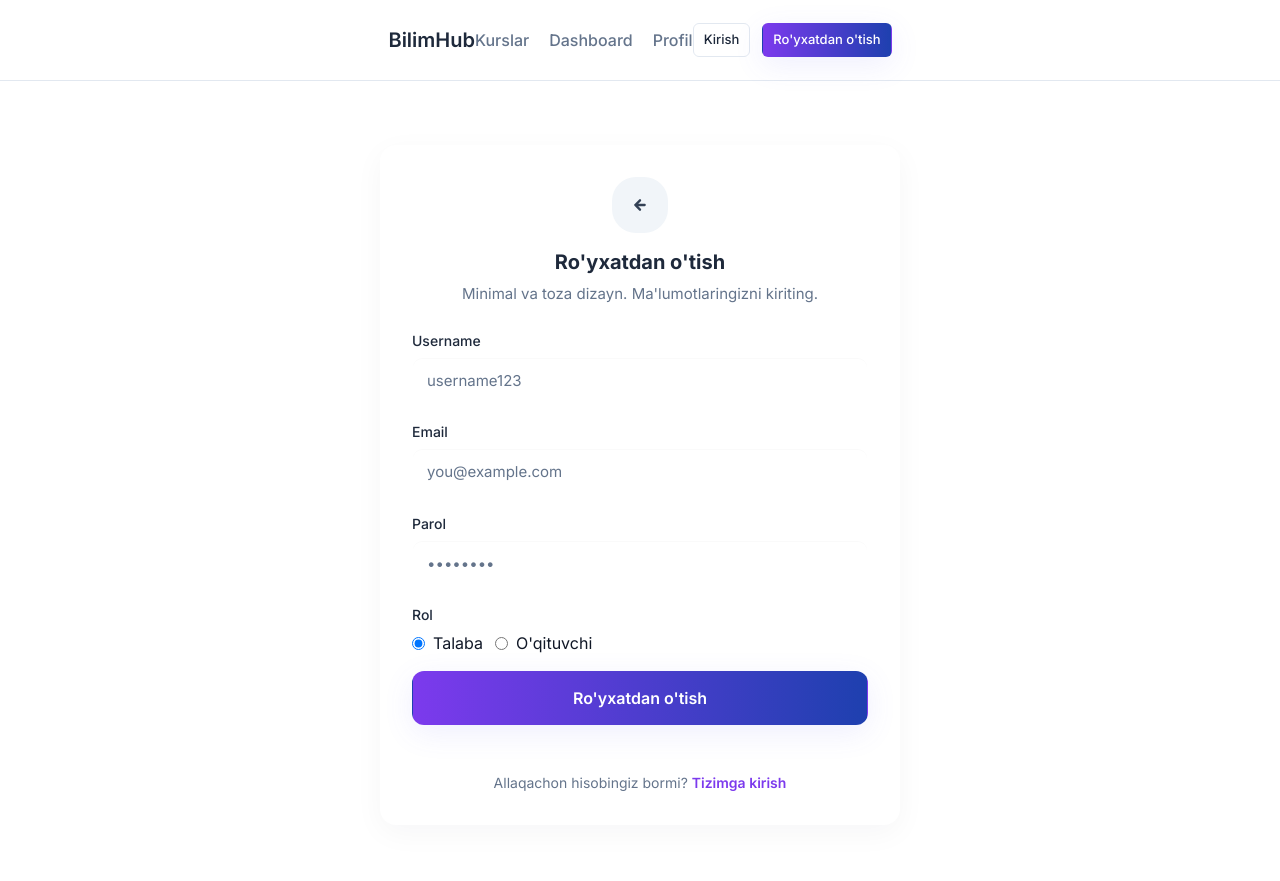
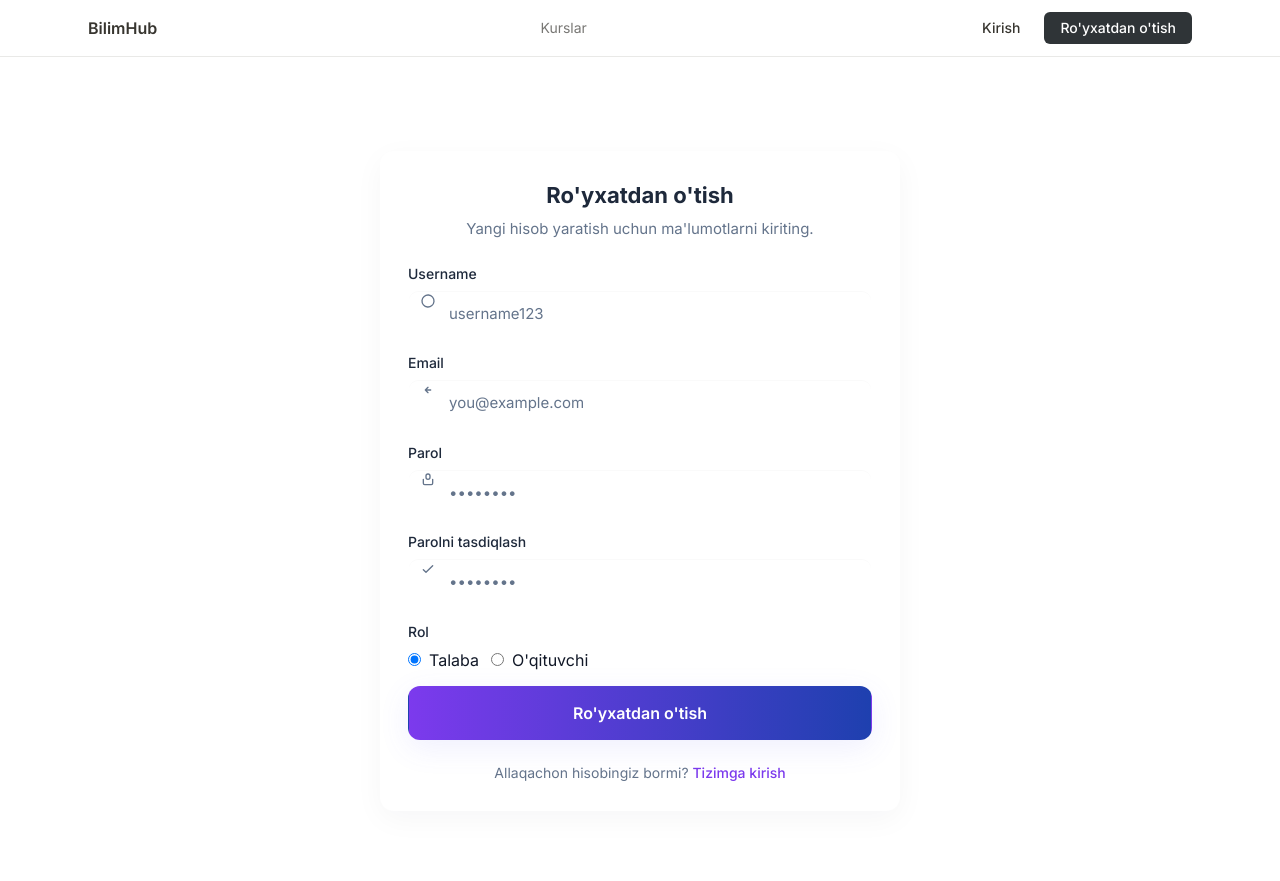
Before and after one commit to Fazliddinov5030/mk, a Django app: page /register/ in a window 1280 px wide. Before the commit the page ends 791 px from the top, so only its background shows below. Run offline with Django 5.2, Linux system fonts and the light colour scheme; some libraries are stand-ins or nearby versions.

Commit message:
dizzyin  taxlandi

```diff
--- a/accounts/views.py
+++ b/accounts/views.py
@@ -1,4 +1,4 @@
-from django.shortcuts import render
+from django.shortcuts import render, redirect
 from rest_framework import generics, permissions, status
 from rest_framework.response import Response
 from rest_framework_simplejwt.tokens import RefreshToken
@@ -10,8 +10,8 @@ class RegisterView(generics.CreateAPIView):
     permission_classes = (permissions.AllowAny,)
 
     def get(self, request, *args, **kwargs):
-        serializer = self.get_serializer()
-        return Response(serializer.data)
+        # GET so'rov (brauzerdan) kelganda frontend HTML sahifaga yo'naltiramiz
+        return redirect('/register/')
 
     def create(self, request, *args, **kwargs):
         serializer = self.get_serializer(data=request.data)
--- a/static/css/ui_system.css
+++ b/static/css/ui_system.css
@@ -253,6 +253,39 @@ nav.card {
 .auth-root { min-height:85vh; display:flex; align-items:center; justify-content:center; padding:40px 16px; }
 .auth-card { width:100%; max-width:520px; }
 
+/* Auth page specific minimal layout */
+.auth-page {
+  min-height: 100vh;
+  display: flex;
+  align-items: center;
+  justify-content: center;
+  padding: 48px 16px;
+  background: #ffffff; /* page background white for auth pages */
+}
+.auth-page .auth-card {
+  max-width: 520px;
+  width: 100%;
+  padding: 28px 28px;
+  border-radius: 14px;
+  box-shadow: 0 8px 30px rgba(16,24,40,0.04);
+}
+.auth-page .card__title { text-align:center; font-size:22px; }
+.auth-page .card__description { text-align:center; color:var(--color-text-muted); margin-bottom:6px; }
+.auth-page .form-group { margin-bottom:14px; }
+.auth-page .card__footer { border-top:0; padding-top:0; margin-top:6px; }
+.auth-page a { color:var(--color-accent); }
+
+/* Input with left icon helper */
+.input-with-icon { position:relative; }
+.input-with-icon .input-icon { position:absolute; left:12px; top:50%; transform:translateY(-50%); color:var(--color-text-muted); pointer-events:none; }
+.input-with-icon .form-input { padding-left:40px; }
+
+/* User menu dropdown */
+.user-menu { position:relative; }
+.user-menu .menu { display:none; }
+.user-menu:hover .menu { display:block; }
+.user-menu button { background:transparent; border:0; }
+
 .card__footer {
   display: flex;
   align-items: center;
--- a/templates/components/navbar.html
+++ b/templates/components/navbar.html
@@ -1,18 +1,32 @@
-<nav class="card" style="border-radius:0; box-shadow:none; border-bottom:1px solid var(--color-border); position:sticky; top:0; z-index:50;">
-    <div class="max-w-7xl mx-auto px-6 h-16 flex items-center justify-between">
-        <a href="/" class="text-xl font-semibold" style="color:var(--color-text-main);">BilimHub</a>
+<nav class="bg-white border-b border-[#E9E9E7] sticky top-0 z-50">
+    <div class="max-w-6xl mx-auto px-6 h-14 flex items-center justify-between">
+        <a href="/" class="text-base font-semibold text-[#37352F]">BilimHub</a>
 
-        <div class="site-nav">
-            <a href="{% url 'course_list' %}">Kurslar</a>
-            <a href="{% url 'dashboard' %}">Dashboard</a>
-            <a href="{% url 'profile' %}">Profil</a>
+        <div class="hidden md:flex items-center gap-6">
+            <a href="{% url 'course_list' %}" class="text-sm text-[#787774] hover:text-[#37352F] transition-colors">Kurslar</a>
+            {% if user.is_authenticated %}
+                <a href="{% url 'dashboard' %}" class="text-sm text-[#787774] hover:text-[#37352F] transition-colors">Dashboard</a>
+                <div class="user-menu" style="position:relative;">
+                    <button class="flex items-center gap-2 text-sm text-[#787774] hover:text-[#37352F] transition-colors bg-transparent border-0 cursor-pointer">
+                        <div class="w-7 h-7 rounded-full bg-[#E9E9E7] flex items-center justify-center text-[#37352F] font-medium text-xs">
+                            {% with initial=user.first_name|default:user.username %}{{ initial|slice:":1"|upper }}{% endwith %}
+                        </div>
+                        <span class="font-medium">{{ user.get_full_name|default:user.username }}</span>
+                    </button>
+                    <div class="menu" style="display:none; position:absolute; right:0; top: calc(100% + 8px); background:#fff; border:1px solid #eef0ee; box-shadow:0 8px 24px rgba(16,24,40,0.06); border-radius:8px; min-width:160px; z-index:60;">
+                        <a href="{% url 'profile' %}" class="block px-4 py-2 text-sm text-[#37352F] hover:bg-[#F7F7F5]">Profil</a>
+                        <a href="{% url 'dashboard' %}" class="block px-4 py-2 text-sm text-[#37352F] hover:bg-[#F7F7F5]">Dashboard</a>
+                        <a href="{% url 'logout' %}" class="block px-4 py-2 text-sm text-[#37352F] hover:bg-[#F7F7F5]">Chiqish</a>
+                    </div>
+                </div>
+            {% endif %}
         </div>
 
-        <div style="display:flex;align-items:center;gap:12px;">
-            {% url 'login' as login_url %}
-            {% url 'register' as register_url %}
-            {% include 'components/button.html' with is_link=True href=login_url label='Kirish' classes='btn btn--ghost btn--sm' %}
-            {% include 'components/button.html' with is_link=True href=register_url label="Ro'yxatdan o'tish" classes='btn btn--primary btn--sm' %}
+        <div class="flex items-center gap-3">
+            {% if not user.is_authenticated %}
+                <a href="{% url 'login' %}" class="text-sm font-medium text-[#37352F] hover:bg-[#F1F1EF] rounded-md px-3 py-1.5 transition-colors">Kirish</a>
+                <a href="{% url 'register' %}" class="bg-[#2F3437] text-white text-sm font-medium rounded-md px-4 py-1.5 hover:bg-black transition-colors">Ro'yxatdan o'tish</a>
+            {% endif %}
         </div>
     </div>
 </nav>
--- a/templates/register.html
+++ b/templates/register.html
@@ -1,44 +1,52 @@
 {% extends 'base.html' %}
 
 {% block content %}
-<div class="auth-root">
+<div class="auth-page">
     <div class="auth-card card">
         <div class="card__header">
-            <div class="mx-auto mb-2 flex h-14 w-14 items-center justify-center rounded-3xl bg-slate-100 text-slate-700">
-                <svg xmlns="http://www.w3.org/2000/svg" fill="none" viewBox="0 0 24 24" stroke-width="2" stroke="currentColor" class="w-7 h-7"><path stroke-linecap="round" stroke-linejoin="round" d="M16 12H8m4-4l-4 4 4 4" /></svg>
-            </div>
             <h1 class="card__title">Ro'yxatdan o'tish</h1>
-            <p class="card__description">Minimal va toza dizayn. Ma'lumotlaringizni kiriting.</p>
+            <p class="card__description">Yangi hisob yaratish uchun ma'lumotlarni kiriting.</p>
         </div>
 
-        <form id="registerForm" action="/register/" method="POST" class="" style="margin-top:8px;">
+        <form id="registerForm" action="/register/" method="POST" class="" novalidate>
             {% csrf_token %}
-            <div class="form-group">
+            <div class="form-group input-with-icon">
                 <label class="form-label">Username</label>
-                <input type="text" name="username" placeholder="username123" required class="form-input" />
+                <span class="input-icon" aria-hidden="true">
+                    <svg xmlns="http://www.w3.org/2000/svg" class="w-4 h-4" fill="none" viewBox="0 0 24 24" stroke="currentColor"><path stroke-linecap="round" stroke-linejoin="round" stroke-width="2" d="M5.121 17.804A9 9 0 1118.879 6.196 9 9 0 015.12 17.804z"/></svg>
+                </span>
+                <input type="text" name="username" placeholder="username123" required class="form-input" autocomplete="username" />
             </div>
 
-            <div class="form-group">
+            <div class="form-group input-with-icon">
                 <label class="form-label">Email</label>
-                <input type="email" name="email" placeholder="you@example.com" required class="form-input" />
+                <span class="input-icon" aria-hidden="true">
+                    <svg xmlns="http://www.w3.org/2000/svg" class="w-4 h-4" fill="none" viewBox="0 0 24 24" stroke="currentColor"><path stroke-linecap="round" stroke-linejoin="round" stroke-width="2" d="M16 12H8m4-4l-4 4 4 4"/></svg>
+                </span>
+                <input type="email" name="email" placeholder="you@example.com" required class="form-input" autocomplete="email" />
             </div>
 
-            <div class="form-group">
+            <div class="form-group input-with-icon">
                 <label class="form-label">Parol</label>
-                <input type="password" name="password" placeholder="••••••••" required class="form-input" />
+                <span class="input-icon" aria-hidden="true">
+                    <svg xmlns="http://www.w3.org/2000/svg" class="w-4 h-4" fill="none" viewBox="0 0 24 24" stroke="currentColor"><path stroke-linecap="round" stroke-linejoin="round" stroke-width="2" d="M12 11c1.657 0 3-1.343 3-3V6a3 3 0 10-6 0v2c0 1.657 1.343 3 3 3z"/><path stroke-linecap="round" stroke-linejoin="round" stroke-width="2" d="M5 11v6a2 2 0 002 2h10a2 2 0 002-2v-6"/></svg>
+                </span>
+                <input type="password" name="password" placeholder="••••••••" required class="form-input" autocomplete="new-password" />
+            </div>
+
+            <div class="form-group input-with-icon">
+                <label class="form-label">Parolni tasdiqlash</label>
+                <span class="input-icon" aria-hidden="true">
+                    <svg xmlns="http://www.w3.org/2000/svg" class="w-4 h-4" fill="none" viewBox="0 0 24 24" stroke="currentColor"><path stroke-linecap="round" stroke-linejoin="round" stroke-width="2" d="M5 13l4 4L19 7"/></svg>
+                </span>
+                <input type="password" name="password_confirm" placeholder="••••••••" required class="form-input" autocomplete="new-password" />
             </div>
 
             <div class="form-group">
                 <label class="form-label">Rol</label>
                 <div style="display:flex;gap:12px;">
-                    <label style="display:flex;align-items:center;gap:8px;">
-                        <input type="radio" name="role" value="student" checked />
-                        <span>Talaba</span>
-                    </label>
-                    <label style="display:flex;align-items:center;gap:8px;">
-                        <input type="radio" name="role" value="instructor" />
-                        <span>O'qituvchi</span>
-                    </label>
+                    <label style="display:flex;align-items:center;gap:8px;"><input type="radio" name="role" value="student" checked /> <span>Talaba</span></label>
+                    <label style="display:flex;align-items:center;gap:8px;"><input type="radio" name="role" value="instructor" /> <span>O'qituvchi</span></label>
                 </div>
             </div>
 
@@ -47,9 +55,9 @@
             </div>
         </form>
 
-        <p class="mt-8 text-center text-sm text-slate-500">
-            Allaqachon hisobingiz bormi? <a href="{% url 'login' %}" class="font-semibold text-accent hover:underline transition-colors">Tizimga kirish</a>
-        </p>
+        <div class="card__footer" style="flex-direction:column; align-items:center; gap:8px;">
+            <p style="color:var(--color-text-muted); font-size:14px;">Allaqachon hisobingiz bormi? <a href="{% url 'login' %}" class="font-medium" style="color:var(--color-accent);">Tizimga kirish</a></p>
+        </div>
     </div>
 </div>
 {% endblock %}
```
Also changed, not shown: templates/login.html (+14 -8 lines), templates/profile.html (+4 -4 lines), db.sqlite3.
